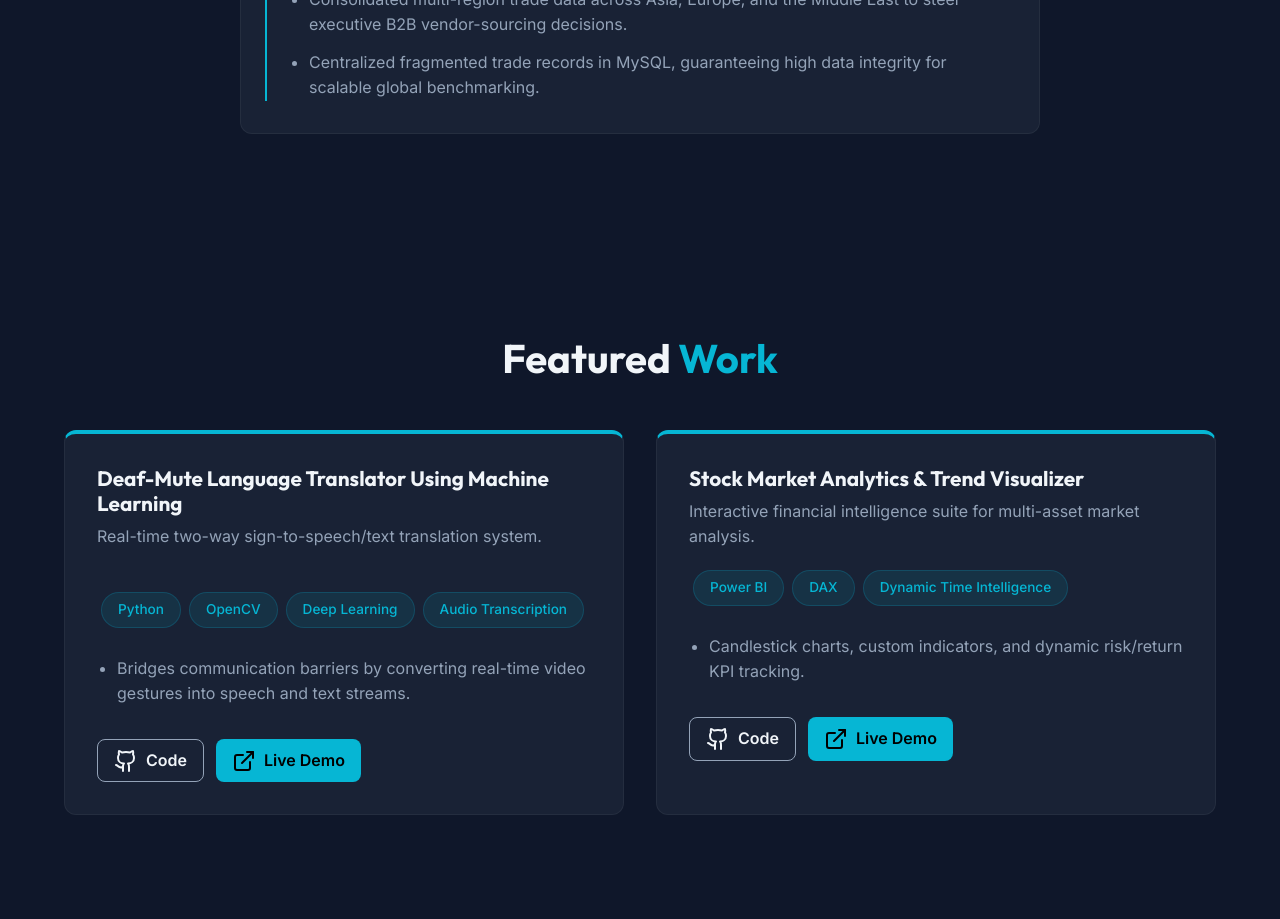
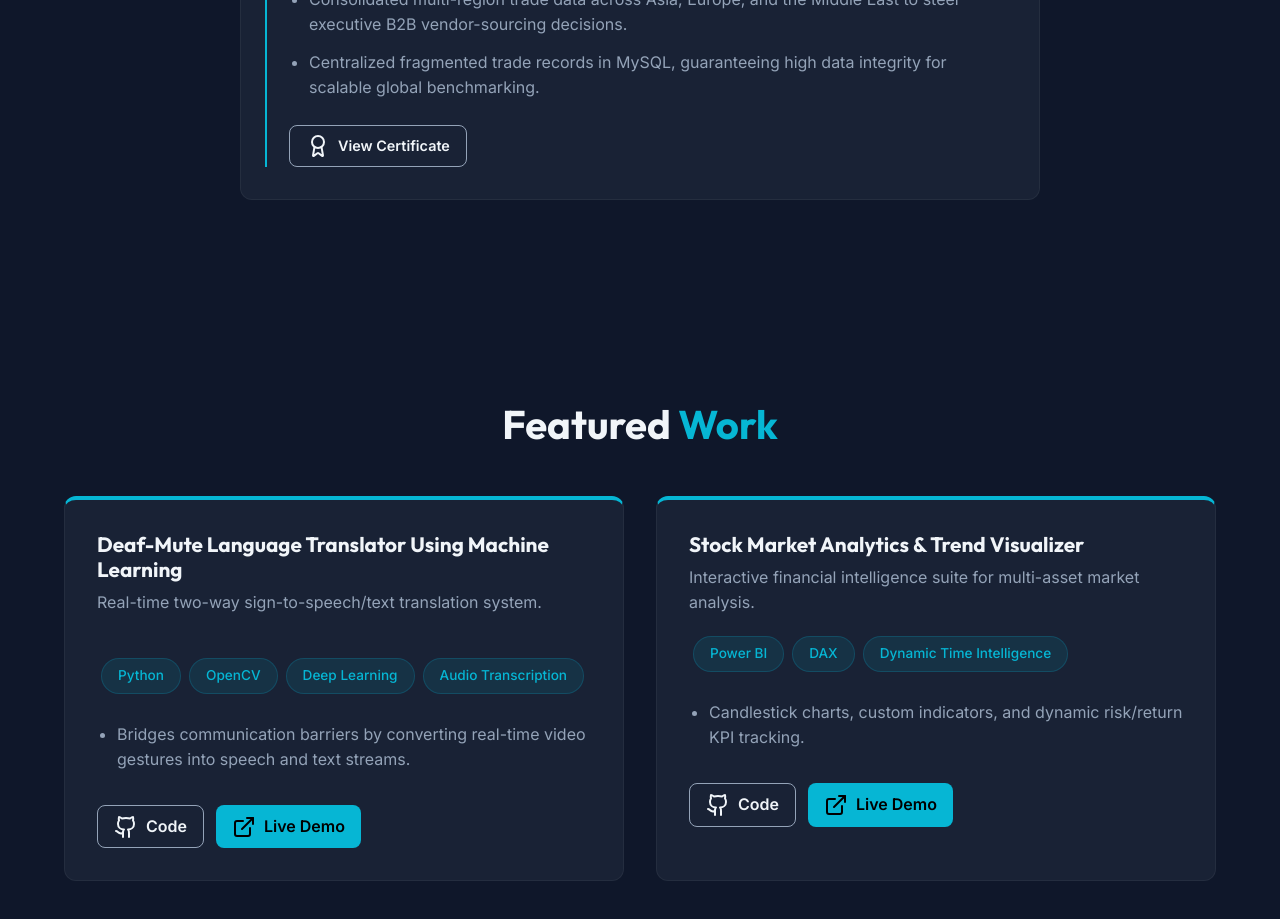
Before and after one commit to vaibhav72-hub/portfolio-github, a React (Vite) app: page / in a window 1280 px wide. Shown: the part 2820-3739 px from the top of the page. Built offline with nearby package versions, Linux system fonts and the light colour scheme.

Commit message:
feat: create main portfolio application component with interactive sections

```diff
--- a/src/App.tsx
+++ b/src/App.tsx
@@ -265,6 +265,12 @@ export default function App() {
             <li>Consolidated multi-region trade data across Asia, Europe, and the Middle East to steer executive B2B vendor-sourcing decisions.</li>
             <li>Centralized fragmented trade records in MySQL, guaranteeing high data integrity for scalable global benchmarking.</li>
           </ul>
+
+          <div style={{ marginTop: "24px" }}>
+            <a href={`${import.meta.env.BASE_URL}GVTO_Certificate.pdf`} target="_blank" rel="noreferrer" className="btn-secondary" style={{ padding: "8px 16px", fontSize: "0.9rem", display: "inline-flex", alignItems: "center", gap: "8px" }}>
+              <Award className="w-4 h-4" /> View Certificate
+            </a>
+          </div>
         </div>
       </SectionWrapper>
 
```
